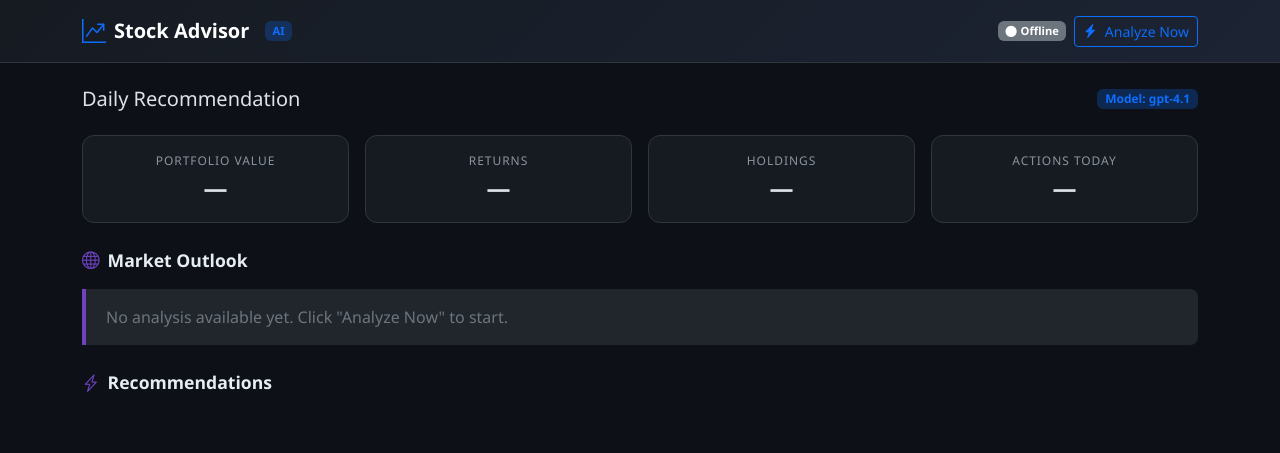
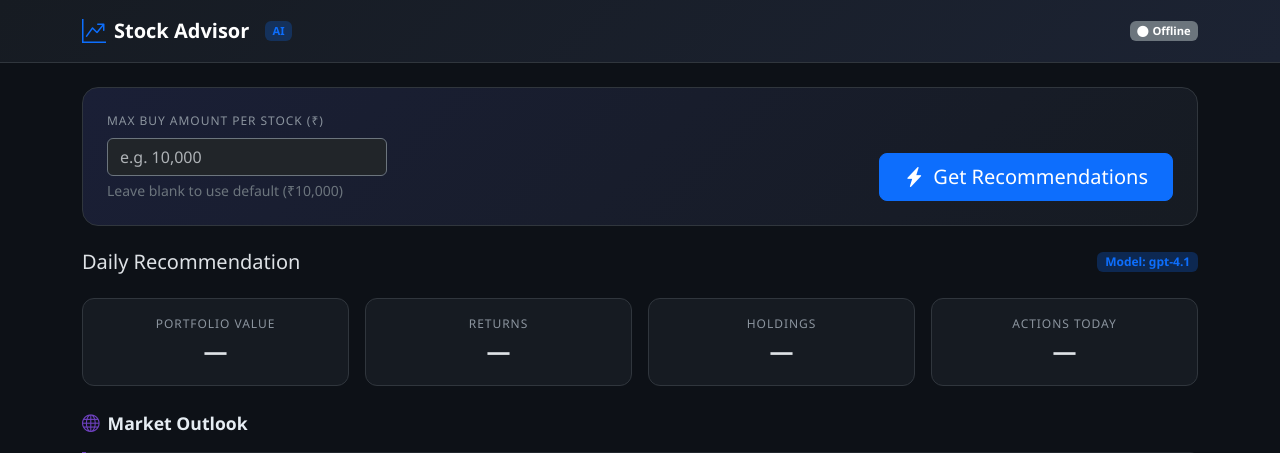
Before and after one commit to harshitagarwal93/StockRecommenderApp, a Flask app: page / in a window 1280 px wide. Shown: the top 453 px of the page. Run offline with Flask 3, Linux system fonts and the light colour scheme.

Commit message:
Free tier + on-demand analysis with configurable buy amount

```diff
--- a/stock_advisor/orchestrator.py
+++ b/stock_advisor/orchestrator.py
@@ -19,10 +19,13 @@ logger = logging.getLogger(__name__)
 TOP_CANDIDATES = 20
 
 
-def run_daily_analysis(config: Config | None = None) -> DailyRecommendation:
+def run_daily_analysis(config: Config | None = None, max_buy_amount: float | None = None) -> DailyRecommendation:
     """Execute the full daily analysis pipeline."""
     if config is None:
         config = Config()
+
+    if max_buy_amount is not None and max_buy_amount > 0:
+        config.max_buy_amount = max_buy_amount
 
     store = CosmosStore(config)
     pm = PortfolioManager(config, store)
--- a/templates/index.html
+++ b/templates/index.html
@@ -65,17 +65,27 @@
                 <span id="kiteStatus" class="badge bg-secondary" style="font-size:.7rem">
                     <i class="bi bi-circle-fill me-1"></i>Offline
                 </span>
-                <button class="btn btn-sm btn-outline-primary" onclick="runAnalysis()" id="analyzeBtn">
-                    <i class="bi bi-lightning-charge-fill me-1"></i>
-                    <span class="d-none d-sm-inline">Analyze Now</span>
-                    <span class="d-inline d-sm-none">Run</span>
-                </button>
             </div>
         </div>
     </nav>
 
     <!-- Main Content -->
     <div class="container py-4">
+        <!-- On-Demand Analysis Panel -->
+        <div class="hero-card p-3 p-md-4 mb-4">
+            <div class="d-flex flex-wrap align-items-end gap-3">
+                <div class="flex-grow-1" style="min-width:200px">
+                    <label class="stat-label d-block mb-2">Max Buy Amount per Stock (₹)</label>
+                    <input type="number" id="buyAmountInput" class="form-control bg-dark text-light border-secondary"
+                           placeholder="e.g. 10000" min="500" step="500" style="max-width:280px">
+                    <small class="text-secondary mt-1 d-block">Leave blank to use default (₹<span id="defaultBuyAmt">10,000</span>)</small>
+                </div>
+                <button class="btn btn-primary btn-lg px-4" onclick="runAnalysis()" id="analyzeBtn">
+                    <i class="bi bi-lightning-charge-fill me-1"></i>
+                    Get Recommendations
+                </button>
+            </div>
+        </div>
         <!-- Loading -->
         <div id="loadingSpinner" class="loading-spinner align-items-center justify-content-center py-5">
             <div class="text-center">
@@ -236,6 +246,8 @@
                 if (settingsRes.ok) {
                     const s = await settingsRes.json();
                     document.getElementById('cfgMaxBuy').textContent = `₹${fmt(s.max_buy_amount)}`;
+                    document.getElementById('defaultBuyAmt').textContent = fmt(s.max_buy_amount);
+                    document.getElementById('buyAmountInput').placeholder = `e.g. ${fmt(s.max_buy_amount)}`;
                     document.getElementById('cfgMaxBuysDay').textContent = s.max_buys_per_day;
                     document.getElementById('cfgMaxSellsDay').textContent = s.max_sells_per_day;
                     document.getElementById('cfgModel').textContent = s.llm_model;
@@ -416,14 +428,26 @@
             const btn = document.getElementById('analyzeBtn');
             const spinner = document.getElementById('loadingSpinner');
             const content = document.getElementById('mainContent');
+            const amountInput = document.getElementById('buyAmountInput');
+            const amount = amountInput.value ? parseFloat(amountInput.value) : null;
+
+            if (amount !== null && amount < 500) {
+                alert('Minimum buy amount is ₹500');
+                return;
+            }
 
             btn.disabled = true;
             btn.innerHTML = '<span class="spinner-border spinner-border-sm me-1"></span>Analyzing...';
             spinner.classList.add('active');
             content.style.opacity = '0.3';
 
+            const body = amount ? JSON.stringify({ max_buy_amount: amount }) : '{}';
             try {
-                const res = await fetch('/api/analyze', { method: 'POST' });
+                const res = await fetch('/api/analyze', {
+                    method: 'POST',
+                    headers: { 'Content-Type': 'application/json' },
+                    body: body,
+                });
                 const data = await res.json();
                 if (res.ok) {
                     renderRecommendation(data);
@@ -434,7 +458,7 @@
                 alert('Network error: ' + e.message);
             } finally {
                 btn.disabled = false;
-                btn.innerHTML = '<i class="bi bi-lightning-charge-fill me-1"></i><span class="d-none d-sm-inline">Analyze Now</span><span class="d-inline d-sm-none">Run</span>';
+                btn.innerHTML = '<i class="bi bi-lightning-charge-fill me-1"></i>Get Recommendations';
                 spinner.classList.remove('active');
                 content.style.opacity = '1';
             }
--- a/webapp.py
+++ b/webapp.py
@@ -59,7 +59,13 @@ def api_history():
 @app.route("/api/analyze", methods=["POST"])
 def api_analyze():
     try:
-        rec = run_daily_analysis()
+        max_buy_amount = None
+        if request.is_json:
+            body = request.get_json(silent=True) or {}
+            max_buy_amount = body.get("max_buy_amount")
+            if max_buy_amount is not None:
+                max_buy_amount = float(max_buy_amount)
+        rec = run_daily_analysis(max_buy_amount=max_buy_amount)
         return jsonify(rec.to_dict())
     except Exception as e:
         logger.exception("Analysis failed")
```
Also changed, not shown: function_app.py (+9 -1 lines).
